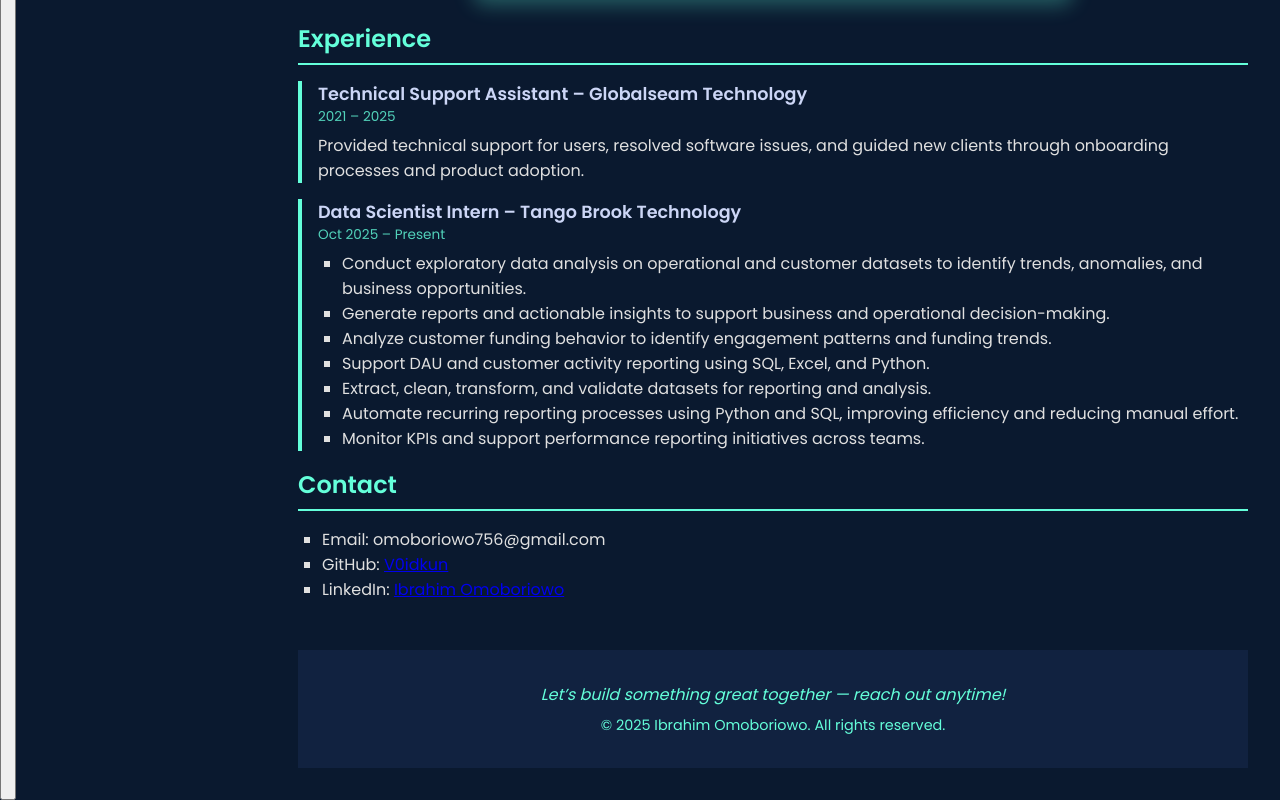
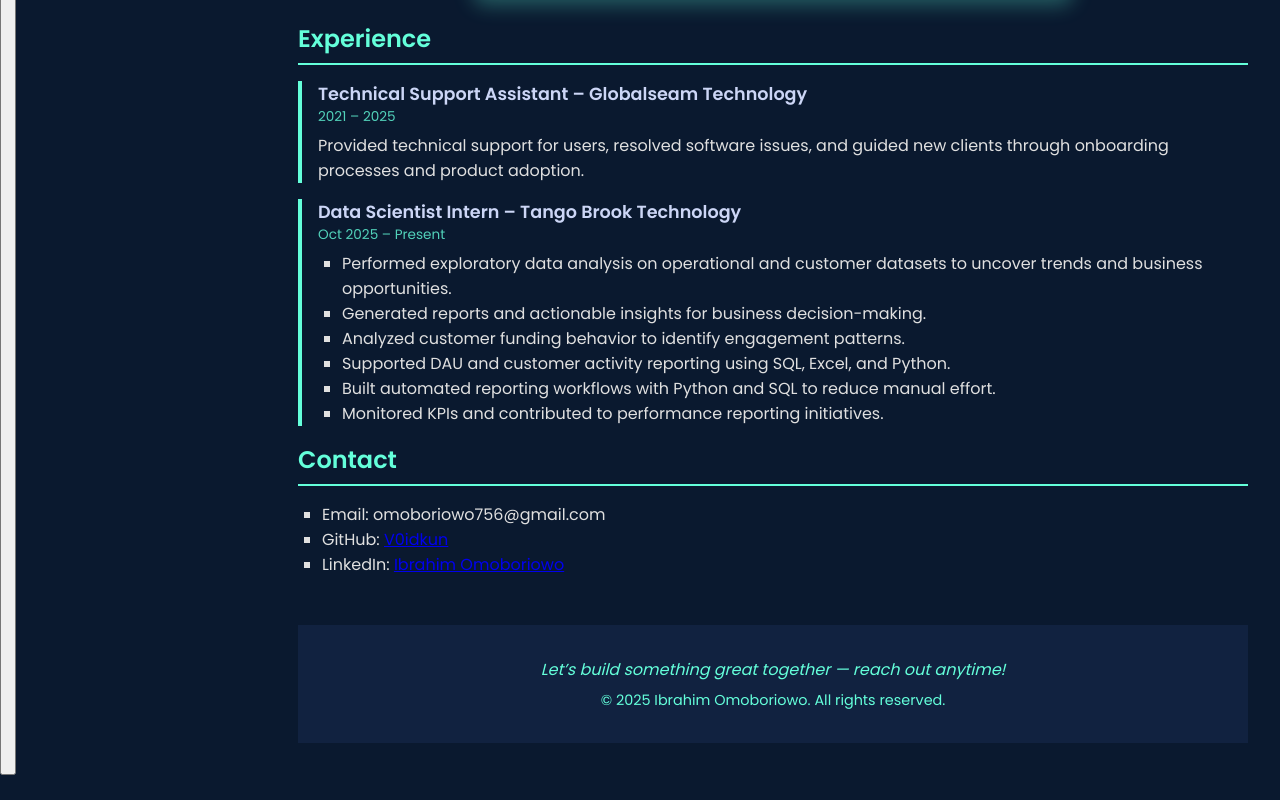
Before and after one commit to V0idkun/ibrahim, a plain HTML site: page index.html in a window 1280 px wide. Shown: the part 2699-3499 px from the top of the page. After the commit the page ends 3474 px from the top, so only its background shows below. Drawn offline with Linux system fonts and the light colour scheme.

Commit message:
Update index.html

```diff
--- a/index.html
+++ b/index.html
@@ -135,21 +135,18 @@
         <p>Provided technical support for users, resolved software issues, and guided new clients through onboarding processes and product adoption.</p>
       </div>
       <div class="exp-item">
-  <h4>Data Scientist Intern – Tango Brook Technology</h4>
-  <p class="exp-date">Oct 2025 – Present</p>
-
-  <ul>
-    <li>Conduct exploratory data analysis on operational and customer datasets to identify trends, anomalies, and business opportunities.</li>
-    <li>Generate reports and actionable insights to support business and operational decision-making.</li>
-    <li>Analyze customer funding behavior to identify engagement patterns and funding trends.</li>
-    <li>Support DAU and customer activity reporting using SQL, Excel, and Python.</li>
-    <li>Extract, clean, transform, and validate datasets for reporting and analysis.</li>
-    <li>Automate recurring reporting processes using Python and SQL, improving efficiency and reducing manual effort.</li>
-    <li>Monitor KPIs and support performance reporting initiatives across teams.</li>
-  </ul>
-</div>
+        <h4>Data Scientist Intern – Tango Brook Technology</h4>
+        <p class="exp-date">Oct 2025 – Present</p>
+        <ul>
+  <li>Performed exploratory data analysis on operational and customer datasets to uncover trends and business opportunities.</li>
+  <li>Generated reports and actionable insights for business decision-making.</li>
+  <li>Analyzed customer funding behavior to identify engagement patterns.</li>
+  <li>Supported DAU and customer activity reporting using SQL, Excel, and Python.</li>
+  <li>Built automated reporting workflows with Python and SQL to reduce manual effort.</li>
+  <li>Monitored KPIs and contributed to performance reporting initiatives.</li>
+</ul>
+      </div>
     </section>
-
     <section id="contact" class="container">
       <h2>Contact</h2>
       <ul>
```
